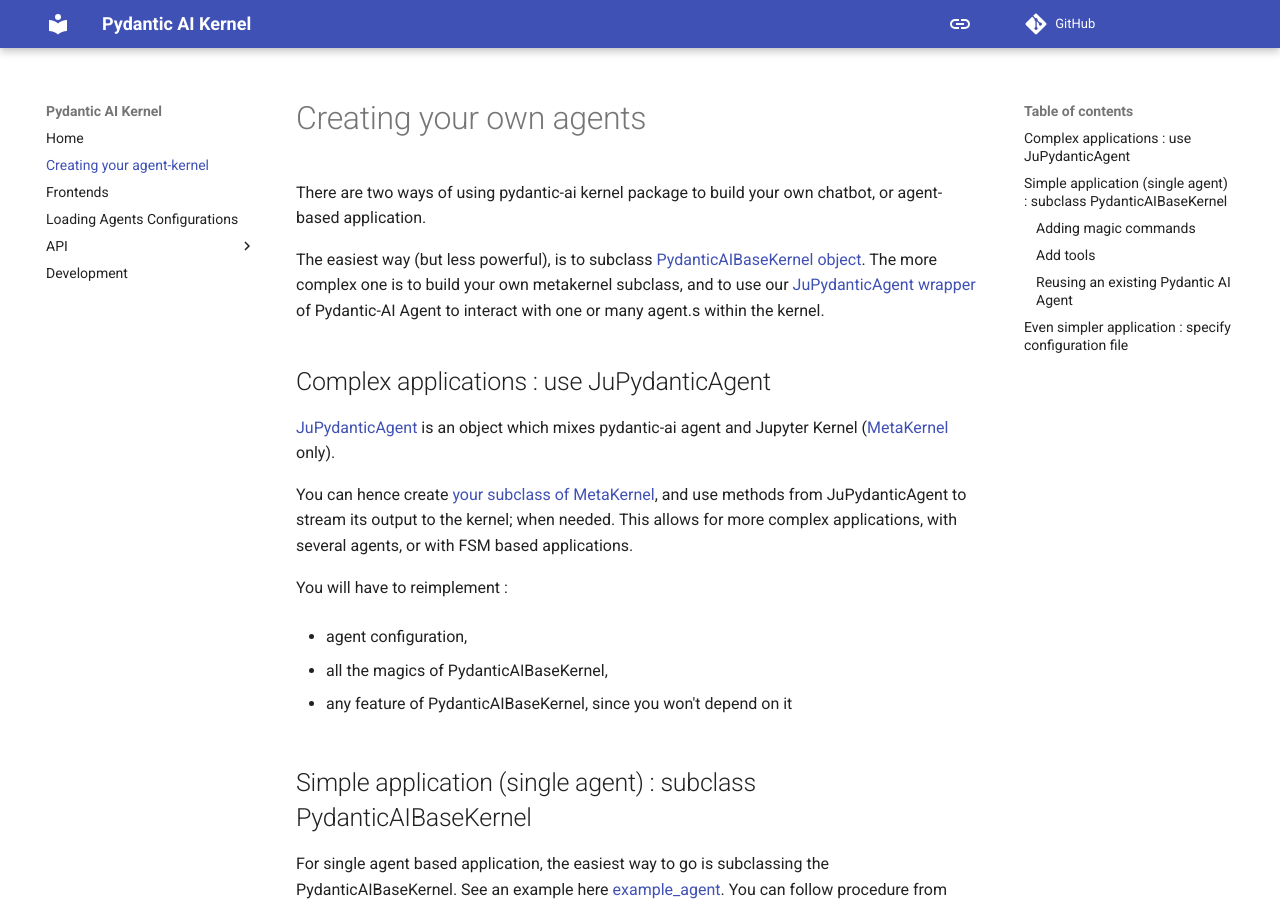
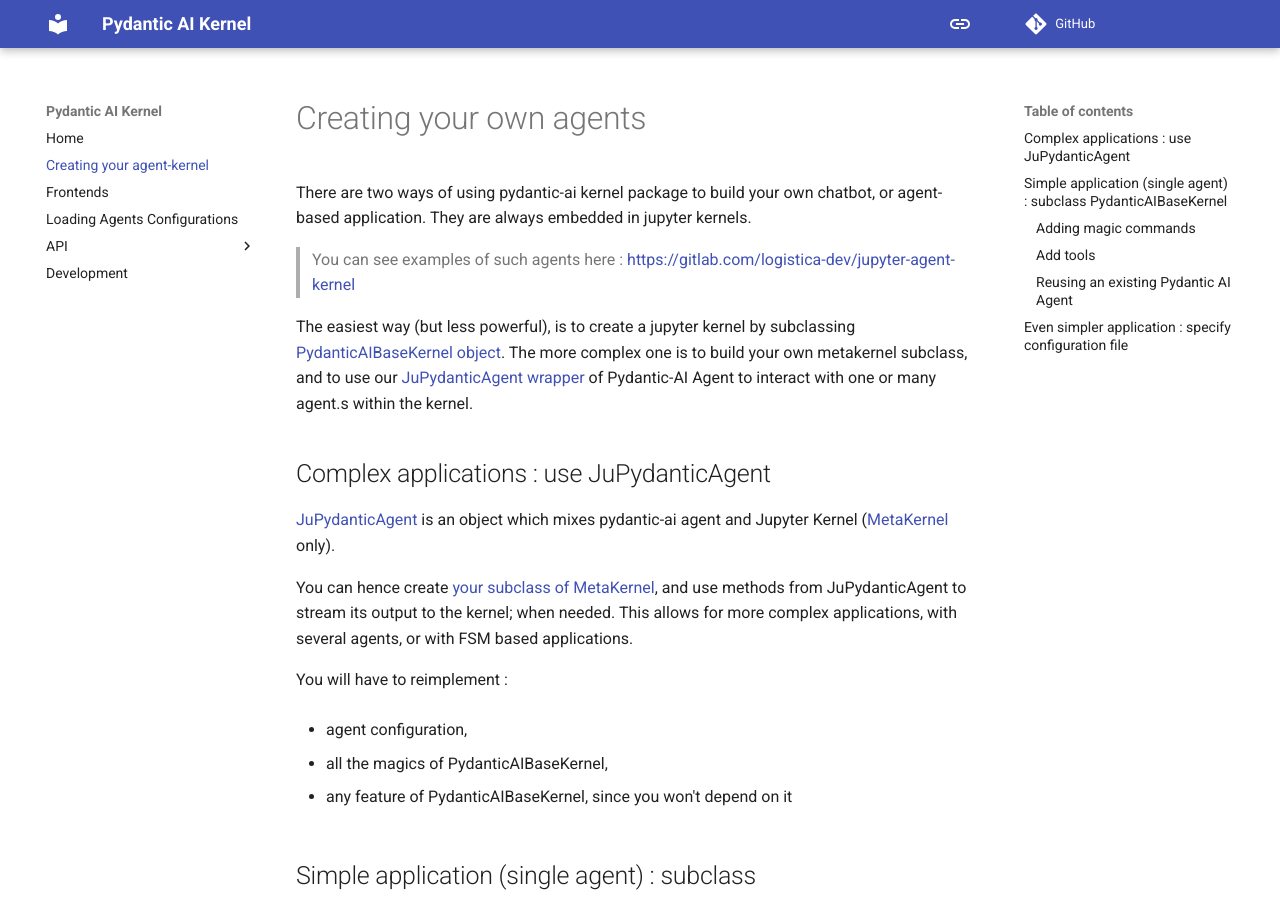
Before and after one commit to mariusgarenaux/pydantic-ai-kernel, an MkDocs documentation site: the page built from docs/subclass.md, in a window 1280 px wide and 900 px high. Built offline with MkDocs 1.6.1 and Material for MkDocs 9.7.7, drawn with Linux system fonts in a browser that asks for light colours; comment, search, counter and statistics services are not loaded.

Commit message:
updated doc

```diff
--- a/docs/subclass.md
+++ b/docs/subclass.md
@@ -1,8 +1,10 @@
 # Creating your own agents
 
-There are two ways of using pydantic-ai kernel package to build your own chatbot, or agent-based application.
+There are two ways of using pydantic-ai kernel package to build your own chatbot, or agent-based application. They are always embedded in jupyter kernels.
 
-The easiest way (but less powerful), is to subclass [PydanticAIBaseKernel object](#simple-application-single-agent--subclass-pydanticaibasekernel). The more complex one is to build your own metakernel subclass, and to use our [JuPydanticAgent wrapper](#complex-applications--use-jupydanticagent) of Pydantic-AI Agent to interact with one or many agent.s within the kernel.
+> You can see examples of such agents here : [https://gitlab.com/logistica-dev/jupyter-agent-kernel](https://gitlab.com/logistica-dev/jupyter-agent-kernel)
+
+The easiest way (but less powerful), is to create a jupyter kernel by subclassing [PydanticAIBaseKernel object](#simple-application-single-agent--subclass-pydanticaibasekernel). The more complex one is to build your own metakernel subclass, and to use our [JuPydanticAgent wrapper](#complex-applications--use-jupydanticagent) of Pydantic-AI Agent to interact with one or many agent.s within the kernel.
 
 ## Complex applications : use JuPydanticAgent
 
```
Also changed, not shown: README.md (+3 -3 lines).
